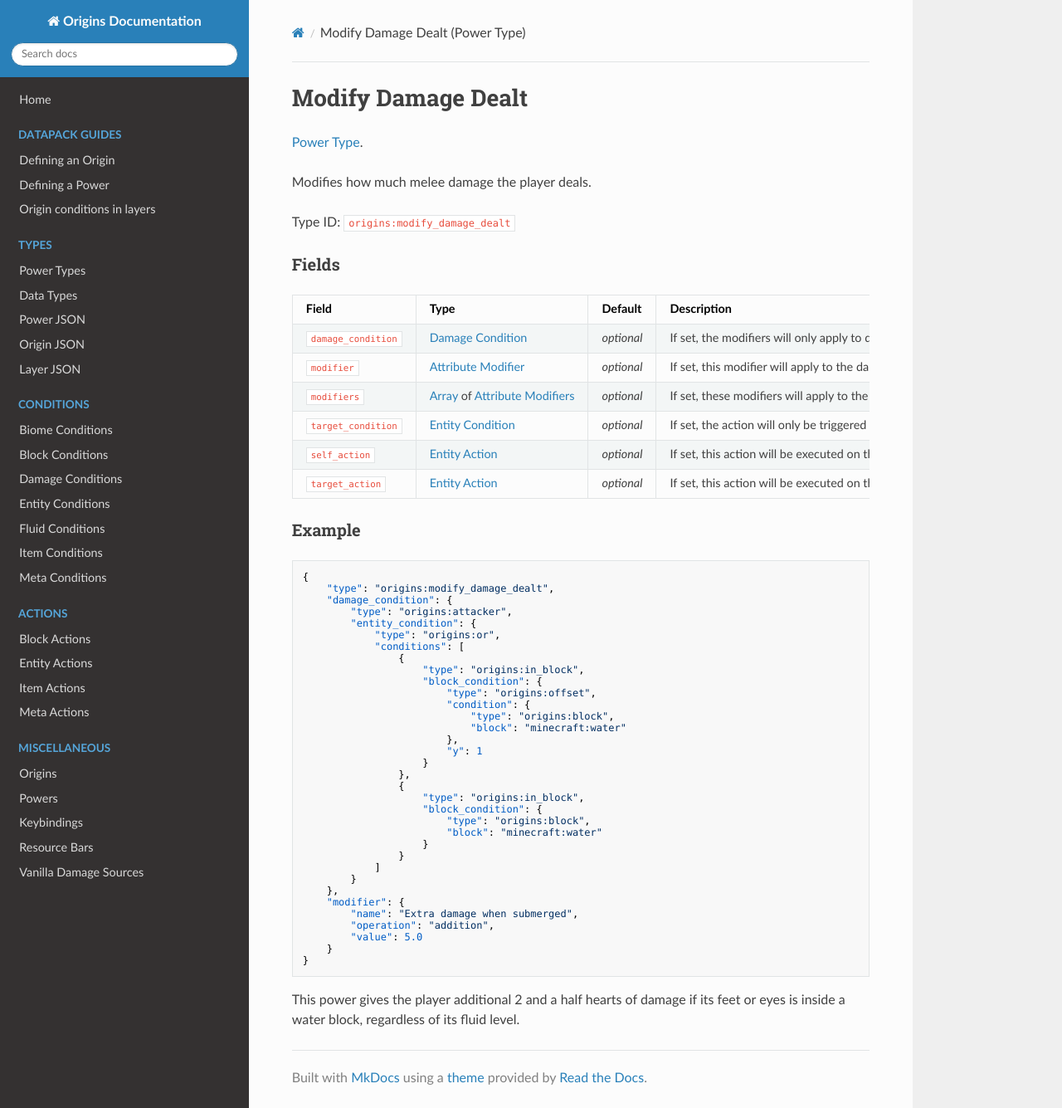
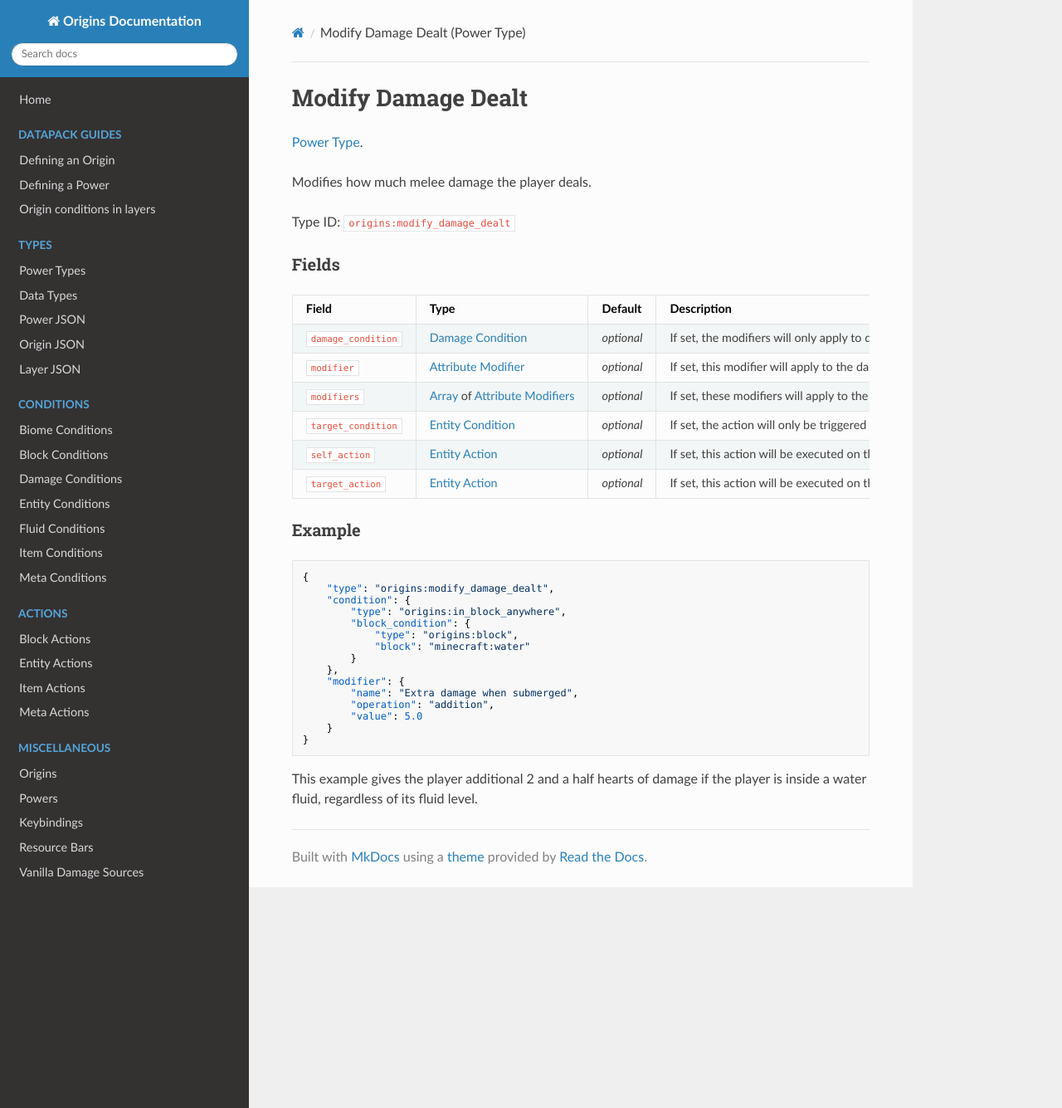
Before and after one commit to apace100/origins-docs, an MkDocs documentation site: the page built from docs/power_types/modify_damage_dealt.md, in a window 1280 px wide and 1335 px high. Shown: the whole window at 83% size. Built offline with MkDocs 1.6.1, drawn with Linux system fonts in a browser that asks for light colours; nearby versions of some CDN libraries.

Commit message:
Fixed redundancy in `modify_damage_dealt`

````diff
--- a/docs/power_types/modify_damage_dealt.md
+++ b/docs/power_types/modify_damage_dealt.md
@@ -26,30 +26,11 @@ Field  | Type | Default | Description
 ```json
 {
     "type": "origins:modify_damage_dealt",
-    "damage_condition": {
-        "type": "origins:attacker",
-        "entity_condition": {
-            "type": "origins:or",
-            "conditions": [
-                {
-                    "type": "origins:in_block",
-                    "block_condition": {
-                        "type": "origins:offset",
-                        "condition": {
-                            "type": "origins:block",
-                            "block": "minecraft:water"
-                        },
-                        "y": 1
-                    }
-                },
-                {
-                    "type": "origins:in_block",
-                    "block_condition": {
-                        "type": "origins:block",
-                        "block": "minecraft:water"
-                    }
-                }
-            ]
+    "condition": {
+        "type": "origins:in_block_anywhere",
+        "block_condition": {
+            "type": "origins:block",
+            "block": "minecraft:water"
         }
     },
     "modifier": {
@@ -59,4 +40,4 @@ Field  | Type | Default | Description
     }
 }
 ```
-This power gives the player additional 2 and a half hearts of damage if its feet or eyes is inside a water block, regardless of its fluid level.
+This example gives the player additional 2 and a half hearts of damage if the player is inside a water fluid, regardless of its fluid level.
````
